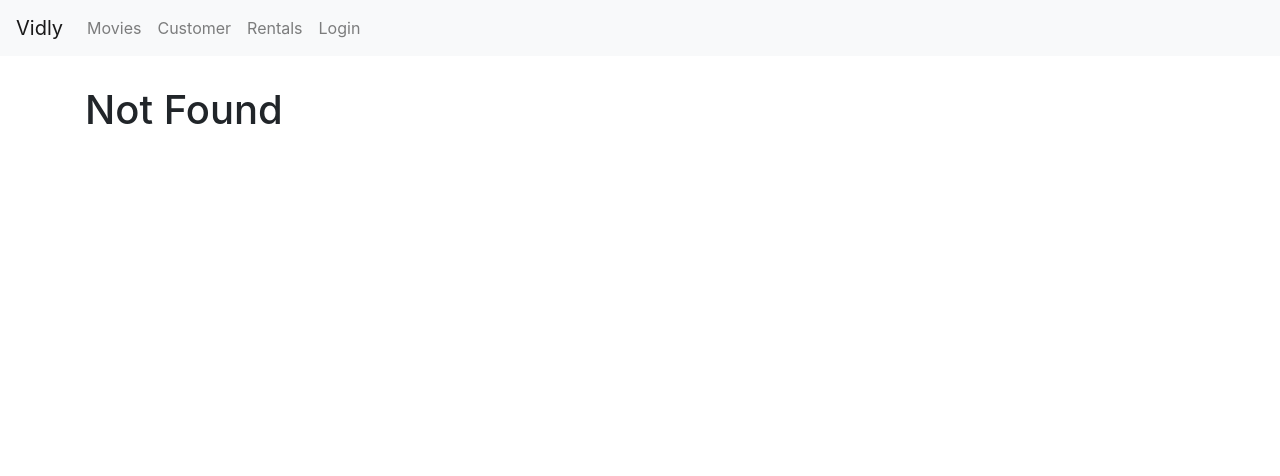
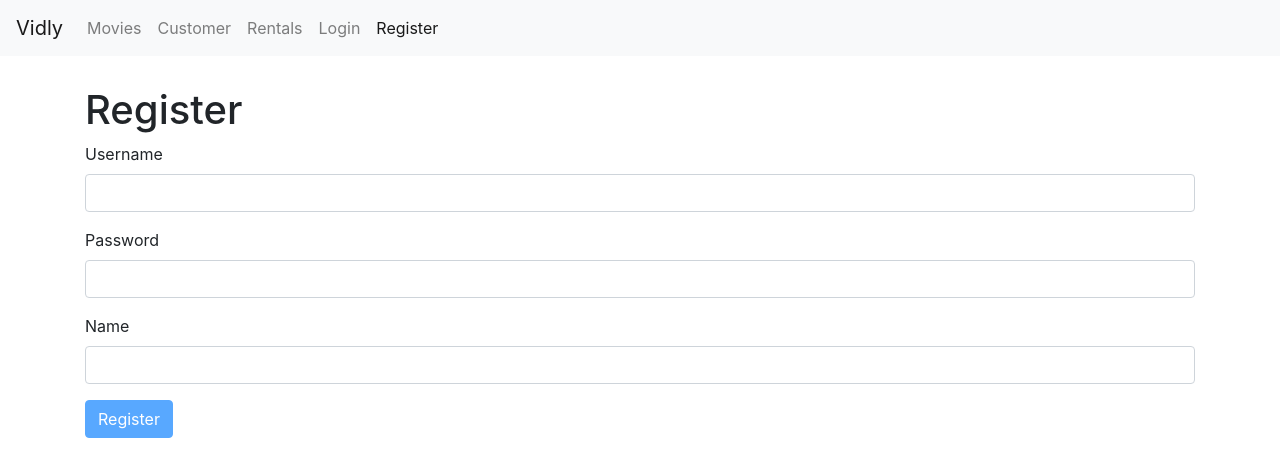
Before and after one commit to deepaksawant53/video-rental, a React (Create React App) app: page /register in a window 1280 px wide. Before the commit this address led to /not-found. Shown: the top 476 px of the page. Built offline with nearby package versions, Linux system fonts and the light colour scheme.

Commit message:
Changes done to add registration form.

```diff
--- a/src/App.js
+++ b/src/App.js
@@ -8,6 +8,7 @@
 import Navbar from './components/navbar';
 import LoginForm from './components/loginForm';
 import { Route, Switch, Redirect } from 'react-router-dom';
+import RegistrationForm from './components/registrationForm';
 
 function App() {
   return (
@@ -20,6 +21,7 @@
           <Route path="/customers" component={Customers} />
           <Route path="/rentals" component={Rentals} />
           <Route path="/movie/:id" component={Movie} />
+          <Route path="/register" component={RegistrationForm} />
           <Route path="/not-found" component={NotFound} />
           <Redirect from="/" exact to="/movies" />
           <Redirect to="/not-found" />
--- a/src/components/navbar.jsx
+++ b/src/components/navbar.jsx
@@ -30,6 +30,11 @@
             to="/login">
             Login
           </NavLink>
+          <NavLink
+            className="nav-item nav-link"
+            to="/register">
+            Register
+          </NavLink>
         </div>
       </div>
     </nav>
--- /dev/null
+++ b/src/components/registrationForm.jsx
@@ -0,0 +1,35 @@
+import React, { Component } from 'react';
+import Form from './common/form';
+import Joi from 'joi-browser';
+
+class RegistrationForm extends Form {
+  state = {
+    data: { username: '', password: '', name: '' },
+    errors: {}
+  };
+
+  schema = {
+    username: Joi.string().required().email().label('Username'),
+    password: Joi.string().required().min(5).label('Password'),
+    name: Joi.string().required().label('Name')
+  };
+
+  doSubmit = () => {
+    console.log("Submitted Registration!!!")
+  }
+
+  render() {
+    return (
+      <div>
+        <h1>Register</h1>
+        <form onSubmit={this.handleSubmit}>
+          {this.renderInput("username", "Username")}
+          {this.renderInput("password", "Password", "password")}
+          {this.renderInput("name", "Name")}
+          {this.renderButton('Register')}
+        </form>
+      </div>
+    );
+  };
+}
+export default RegistrationForm;
```
